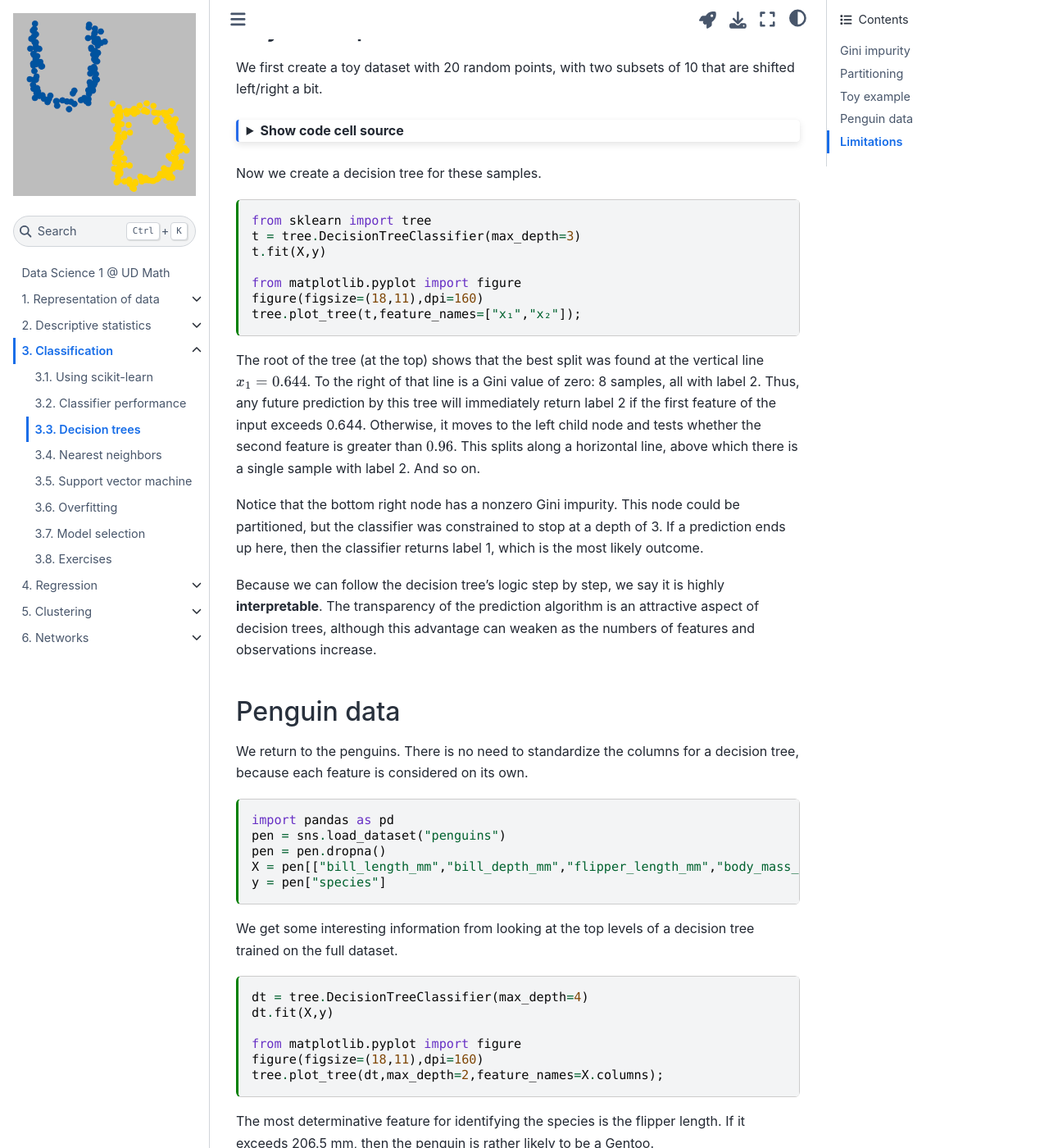
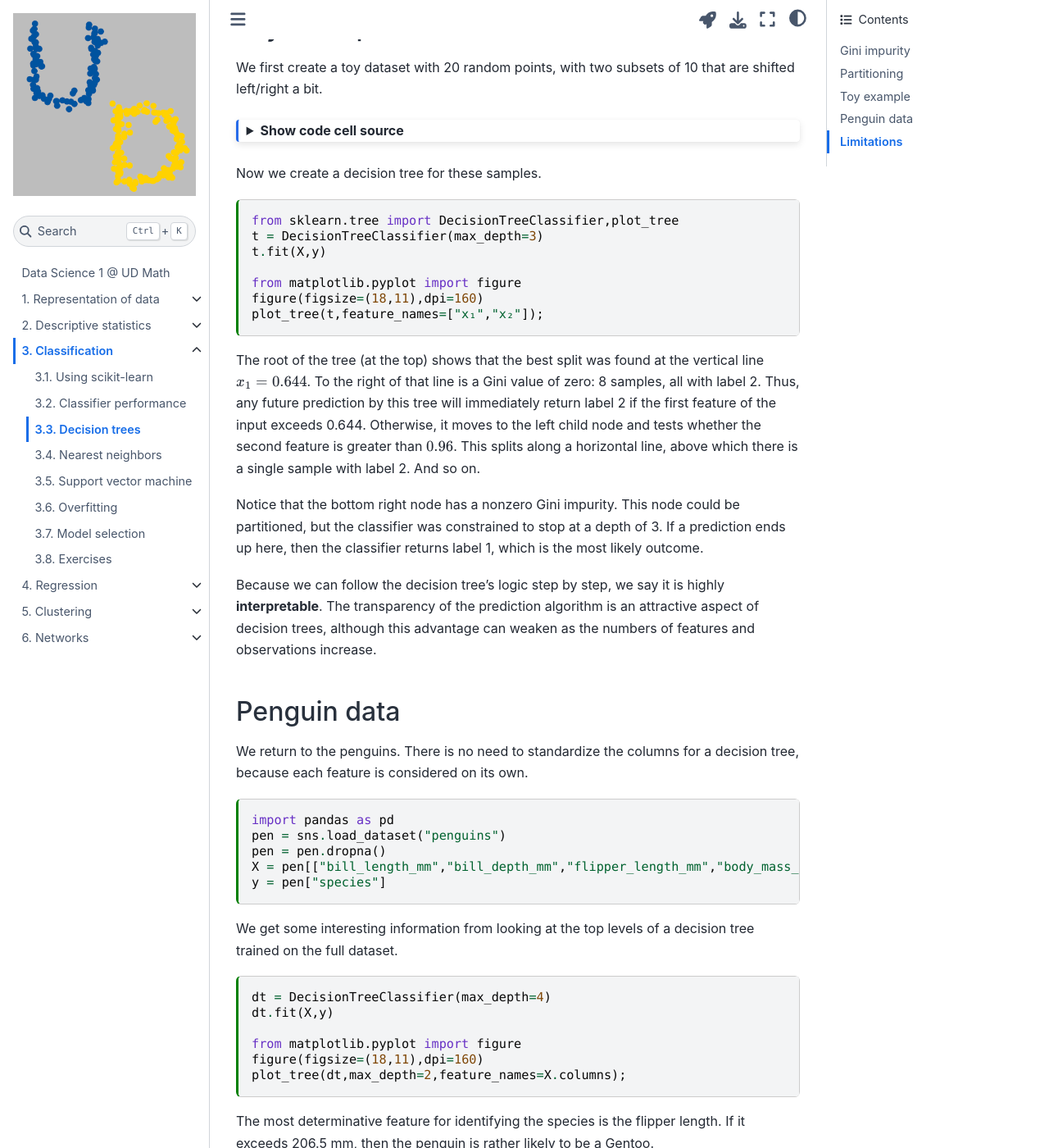
Before and after one commit to UD-Math-Data-Science-1/notes, a Jupyter Book: the page built from classification/decision-trees.md, in a window 1280 px wide and 1400 px high, scrolled down 1591 px. Shown: the whole window at 82% size. Built offline with Jupyter Book 1.0.4 settings and Sphinx 7.4.7 and the Sphinx Book theme 1.1.4, drawn with Linux system fonts in a browser that asks for light colours; pages that are not in the unit, such as notebooks, are missing from menus.

Commit message:
Clean up some details

````diff
--- a/classification/decision-trees.md
+++ b/classification/decision-trees.md
@@ -116,13 +116,13 @@ sns.scatterplot(data=df,x="x₁",y="x₂",hue="y");
 Now we create a decision tree for these samples.
 
 ```{code-cell}
-from sklearn import tree
-t = tree.DecisionTreeClassifier(max_depth=3)
+from sklearn.tree import DecisionTreeClassifier,plot_tree
+t = DecisionTreeClassifier(max_depth=3)
 t.fit(X,y)
 
 from matplotlib.pyplot import figure
 figure(figsize=(18,11),dpi=160)
-tree.plot_tree(t,feature_names=["x₁","x₂"]);
+plot_tree(t,feature_names=["x₁","x₂"]);
 ```
 
 The root of the tree (at the top) shows that the best split was found at the vertical line $x_1=0.644$. To the right of that line is a Gini value of zero: 8 samples, all with label 2. Thus, any future prediction by this tree will immediately return label 2 if the first feature of the input exceeds 0.644. Otherwise, it moves to the left child node and tests whether the second feature is greater than $0.96$. This splits along a horizontal line, above which there is a single sample with label 2. And so on.
@@ -146,12 +146,12 @@ y = pen["species"]
 We get some interesting information from looking at the top levels of a decision tree trained on the full dataset.
 
 ```{code-cell}
-dt = tree.DecisionTreeClassifier(max_depth=4)
+dt = DecisionTreeClassifier(max_depth=4)
 dt.fit(X,y)
 
 from matplotlib.pyplot import figure
 figure(figsize=(18,11),dpi=160)
-tree.plot_tree(dt,max_depth=2,feature_names=X.columns);
+plot_tree(dt,max_depth=2,feature_names=X.columns);
 ```
 
 The most determinative feature for identifying the species is the flipper length. If it exceeds 206.5 mm, then the penguin is rather likely to be a Gentoo.
@@ -197,7 +197,7 @@ X = loans.drop("percent_funded",axis=1)
 y = loans["percent_funded"] > 95
 X_tr, X_te, y_tr, y_te = train_test_split(X,y,test_size=0.2,shuffle=True,random_state=0)
 
-dt = tree.DecisionTreeClassifier(max_depth=5)
+dt = DecisionTreeClassifier(max_depth=5)
 dt.fit(X_tr,y_tr)
 yhat = dt.predict(X_te)
 print(confusion_matrix(y_te,yhat))
````
Also changed, not shown: statistics/summary.md (+2 -0 lines).
